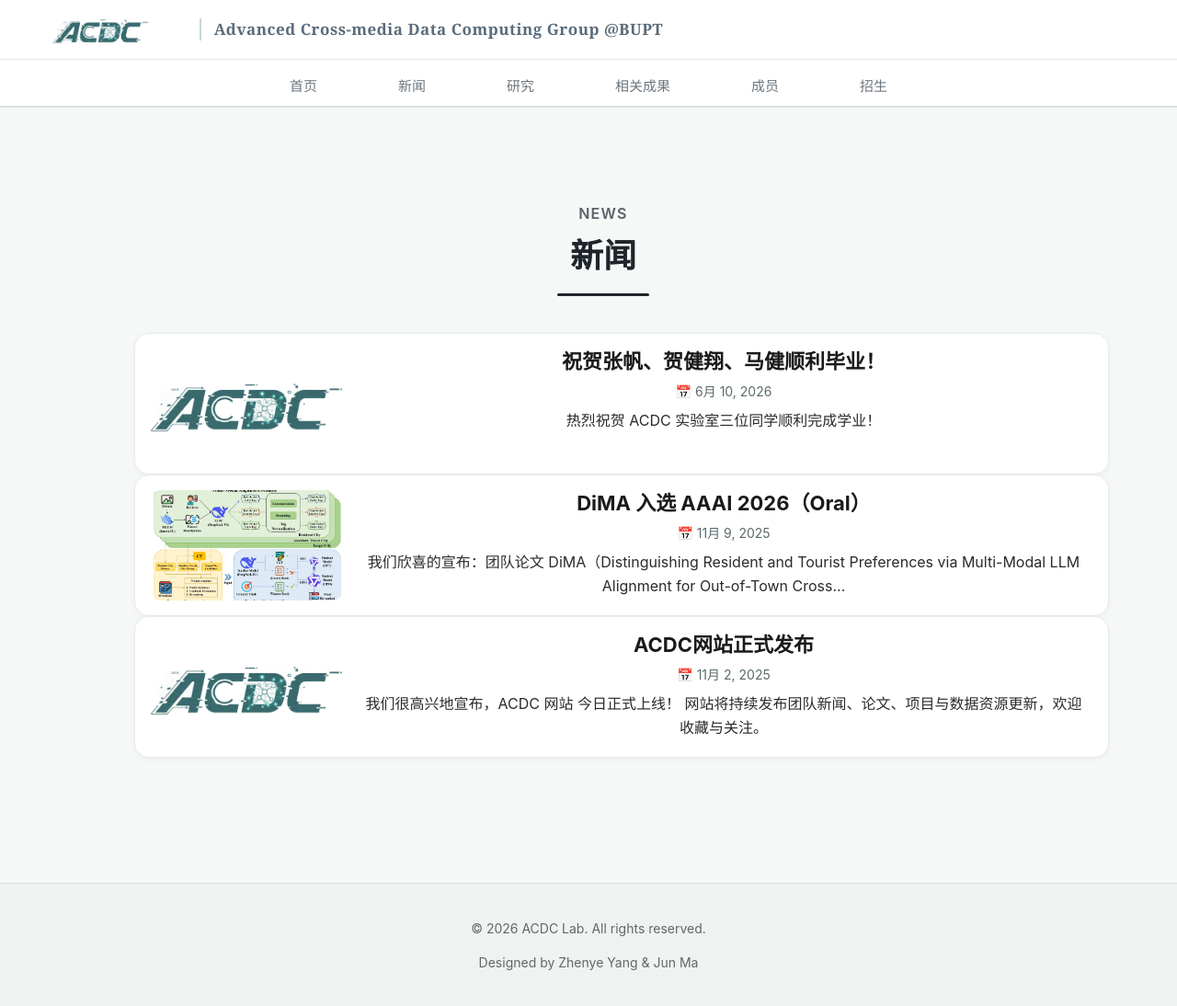
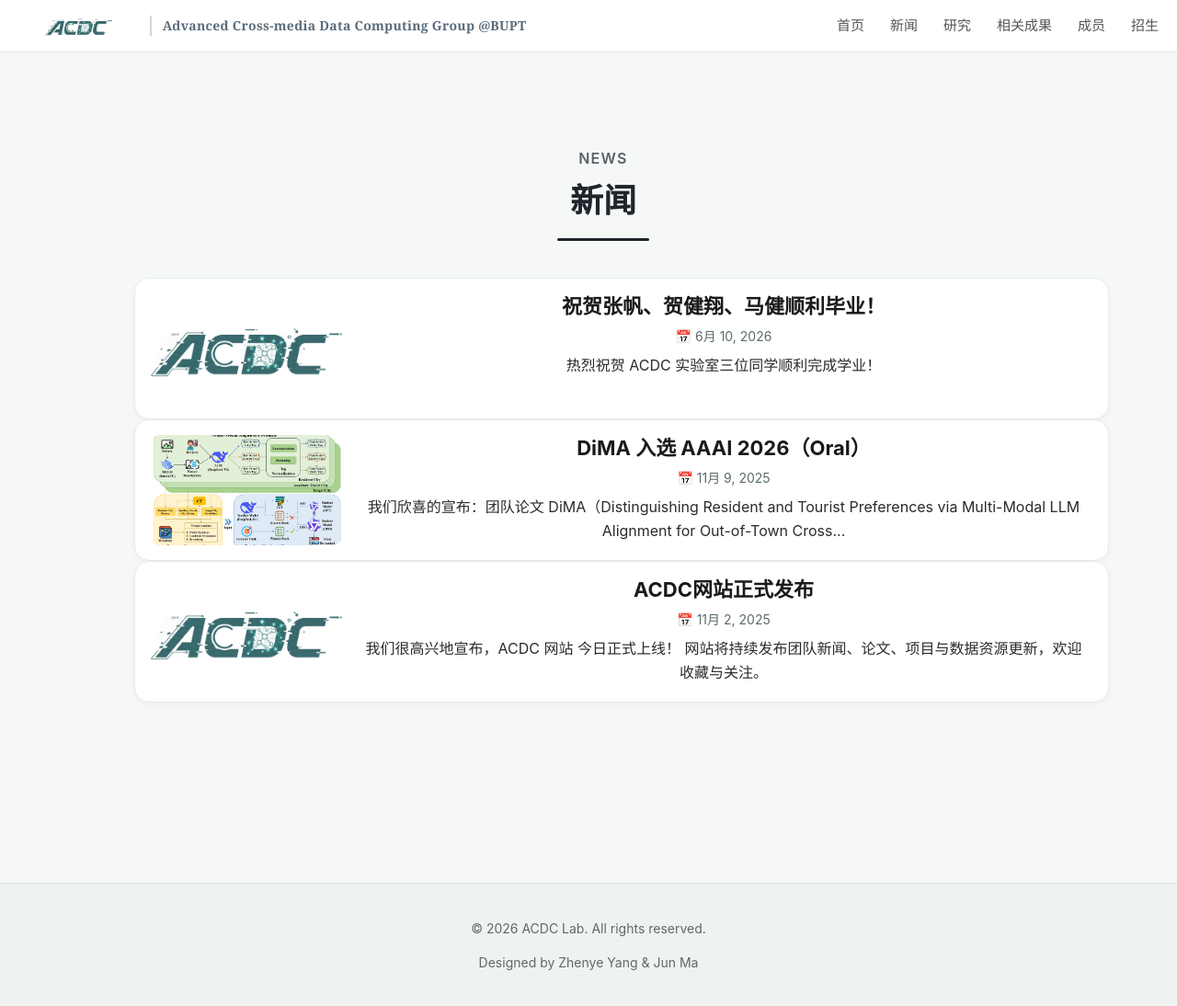
Before and after one commit to acdc-lab/acdc-lab.github.io, a Jekyll site: the page built from news.markdown, in a window 1280 px wide. Shown: the whole page at 92% size. Built offline with Jekyll 4.4.1, drawn with Linux system fonts in a browser that asks for light colours.

Commit message:
refactor: single-row compact header, merge logo+nav into one bar
- Collapse two-tier header into single 56px row
- Logo + group name left, nav links right
- Reduced spacing, minimized heights
- Adjusted page-content and hero offsets

Co-Authored-By: Claude Fable 5 <noreply@anthropic.com>

```diff
--- a/_includes/header.html
+++ b/_includes/header.html
@@ -1,27 +1,16 @@
 <header class="site-header">
-  <!-- 顶部白色区：LOGO -->
-  <div class="header-top">
-    <div class="container header-top-inner">
-      <div class="site-logo">
-        <img src="{{ '/assets/img/logo.png' | relative_url }}" alt="ACDC" class="logo-img">
-        <span class="logo-affiliation">Advanced Cross-media Data Computing Group @BUPT</span>
-      </div>
+  <div class="header-inner">
+    <div class="header-left">
+      <img src="{{ '/assets/img/logo.png' | relative_url }}" alt="ACDC" class="logo-img">
+      <span class="logo-affiliation">Advanced Cross-media Data Computing Group @BUPT</span>
     </div>
-  </div>
-
-  <!-- 次级浅灰导航条 -->
-  <div class="header-nav">
-    <div class="container">
-      <nav class="site-nav">
-        <ul class="nav-list">
-          <li><a href="{{ '/' | relative_url }}">首页</a></li>
-          <li><a href="{{ '/news/' | relative_url }}">新闻</a></li>
-          <li><a href="{{ '/research/' | relative_url }}">研究</a></li>
-          <li><a href="{{ '/publications/' | relative_url }}">相关成果</a></li>
-          <li><a href="{{ '/members/' | relative_url }}">成员</a></li>
-          <li><a href="{{ '/recruit/' | relative_url }}">招生</a></li>
-        </ul>
-      </nav>
-    </div>
+    <nav class="header-nav">
+      <a href="{{ '/' | relative_url }}">首页</a>
+      <a href="{{ '/news/' | relative_url }}">新闻</a>
+      <a href="{{ '/research/' | relative_url }}">研究</a>
+      <a href="{{ '/publications/' | relative_url }}">相关成果</a>
+      <a href="{{ '/members/' | relative_url }}">成员</a>
+      <a href="{{ '/recruit/' | relative_url }}">招生</a>
+    </nav>
   </div>
 </header>
--- a/assets/css/style.css
+++ b/assets/css/style.css
@@ -31,139 +31,61 @@ a:hover {
   text-decoration: underline;
 }
 
-/* --- 顶部导航，两层结构 --- */
+/* --- 顶部导航：单行紧凑 --- */
 .site-header {
-  position: fixed;      /* 吸顶 */
+  position: fixed;
   top: 0;
   left: 0;
   right: 0;
   z-index: 1000;
-  /* 不要给整体背景色，这样上、下两层可以有不同颜色 */
-  font-size: 15px;
-  line-height: 1.4;
-  border-bottom: 1px solid #d9dfdd;
+  background: #ffffff;
+  border-bottom: 1px solid #e0e5e3;
 }
-
-/* 第一层：LOGO行，白底 */
-.header-top {
-  background-color: #ffffff;
-}
-.header-top-inner {
+.header-inner {
+  max-width: 1500px;
+  margin: 0 auto;
+  padding: 0 20px;
+  height: 56px;
   display: flex;
   align-items: center;
-  height: 64px;
+  justify-content: space-between;
 }
-
-/* LOGO 样式（用图片 or 文字） */
-.site-logo {
+.header-left {
   display: flex;
   align-items: center;
-  font-weight: 600;
-  font-size: 20px;
-  color: #003366;
+  gap: 12px;
+  flex-shrink: 0;
 }
 .logo-img {
-  height: 60px;
+  height: 42px;
   width: auto;
 }
 .logo-affiliation {
-  font-size: 17px;
+  font-size: 14px;
   font-weight: 600;
   color: #5a6b7a;
-  letter-spacing: 0.03em;
-  margin-left: 14px;
-  padding-left: 14px;
-  border-left: 2px solid #c8d6d3;
+  letter-spacing: 0.02em;
+  padding-left: 12px;
+  border-left: 2px solid #d0d8d5;
   font-family: "Georgia", "Times New Roman", serif;
+  white-space: nowrap;
 }
-.logo-text {
-  color: #003366;
-  letter-spacing: 0.5px;
-}
-
-/* 第二层：菜单行，白底，居中排列 */
 .header-nav {
-  background-color: #ffffff;
-  border-top: 1px solid #e0e5e3;
-  border-bottom: 1px solid #d9dfdd;
-}
-
-.site-nav {
-  display: flex;
-  justify-content: center;
-}
-
-.nav-list {
-  list-style: none;
-  margin: 0;
-  padding: 0;
-
-  display: flex;
-  flex-wrap: wrap;
-  align-items: center;
-  height: 50px;
-
-  /* 间距由 li 上的 padding 控制，不再用 gap */
-}
-
-/* 单个菜单项容器 */
-.nav-list li {
-  position: relative;          /* 让上方高亮线可以用绝对定位 */
-  padding: 0 44px;             /* <<< 调大左右间距，之前是 gap:24px，现在每项左右24px */
-  height: 50px;
   display: flex;
   align-items: center;
-  justify-content: center;
+  gap: 28px;
 }
-
-/* 链接本体 */
-.nav-list li a {
-  color: #6d7780;              /* 深灰而不是纯黑 */
+.header-nav a {
+  color: #555;
+  font-size: 15px;
   font-weight: 500;
-  font-size: 15px;
-  line-height: 1.2;
   text-decoration: none;
-  display: inline-block;
-  padding-top: 8px;            /* 给顶部高亮线留一点空气 */
-  transition: color 0.18s ease;
+  white-space: nowrap;
+  transition: color 0.15s ease;
 }
-
-/* 悬浮/聚焦时，字颜色稍微变蓝灰一点点（可按喜好调） */
-.nav-list li:hover a,
-.nav-list li a:focus {
-  color: #006d7a;              /* 深青蓝感，和上方那条绿线协调 */
+.header-nav a:hover {
+  color: #20b2aa;
   text-decoration: none;
-}
-
-/* 顶部高亮线：默认透明，hover时出现 */
-.nav-list li::before {
-  content: "";
-  position: absolute;
-  top: 8px;                     /* 这决定线条离文字多近，可微调 */
-  left: 12px;
-  right: 12px;
-  height: 3px;
-  background-color: #20b2aa;   /* 青绿色/水绿色，可以换成你喜欢的色号 */
-  border-radius: 2px;
-  opacity: 0;
-  transform: translateY(-4px); /* 默认稍微上移+隐藏 */
-  transition: all 0.18s ease;
-}
-
-/* hover时显示这条线并下移到位 */
-.nav-list li:hover::before,
-.nav-list li:focus-within::before {
-  opacity: 1;
-  transform: translateY(0);
-}
-
-/* 搜索图标那一项可以稍微窄一点（可选） */
-.nav-list li.nav-search {
-  padding: 0 16px;
-}
-.nav-list li.nav-search a {
-  font-size: 16px;
-  line-height: 1;
 }
 
 /* --- 主体内容区域 --- */
@@ -173,7 +95,7 @@ a:hover {
   max-width: 1500px;
   width: 100%;
   margin: 0 auto;
-  padding: 160px 16px 40px; /* 顶部预留: LOGO行(64) + 菜单行(48) + 一点空隙 */
+  padding: 100px 16px 40px; /* 顶部预留: 单行header(56) + 余量 */
   text-align: center;
 }
 
@@ -182,13 +104,13 @@ a:hover {
   position: relative;
   width: 100vw;
   margin-left: calc(-50vw + 50%);
-  margin-top: -160px;              /* 突破 page-content 的 padding-top */
+  margin-top: -100px;              /* 突破 page-content 的 padding-top */
   margin-bottom: 0;
   min-height: 100vh;
   display: flex;
   align-items: center;
   justify-content: center;
-  padding-top: 114px;              /* 让内容不被 fixed header 挡住 */
+  padding-top: 56px;               /* 让内容不被 fixed header 挡住 */
   box-sizing: border-box;
   background-image: url('../img/bupt-bg.jpg');
   background-size: cover;
```
